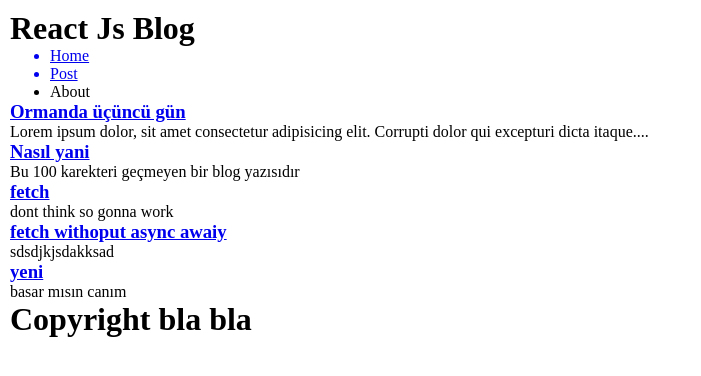
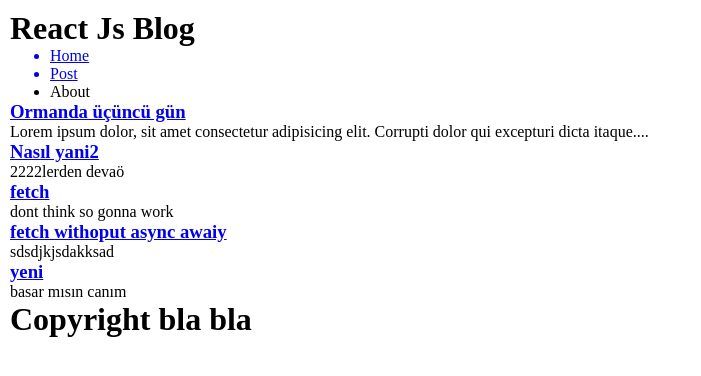
Before and after one commit to mithatsarikaya/reactJsBlog, a React (Vite) app: page / in a window 1280 px wide. Shown: the top 376 px of the page, without its empty margins (0-701 px from the left). Built offline with nearby package versions, Linux system fonts and the light colour scheme; data requests are answered from the project's data file.

Commit message:
updated data from json-server

```diff
--- a/data/db.json
+++ b/data/db.json
@@ -7,8 +7,8 @@
     },
     {
       "id": 4,
-      "title": "Nasıl yani",
-      "text": "Bu 100 karekteri geçmeyen bir blog yazısıdır"
+      "title": "Nasıl yani2",
+      "text": "2222lerden devaö"
     },
     {
       "id": 5,
--- a/src/components/EditPost.jsx
+++ b/src/components/EditPost.jsx
@@ -4,7 +4,7 @@ import { useNavigate, useParams } from "react-router-dom";
 export default function EditPost({ postDatas, setPostDatas }) {
   const { id } = useParams();
   const post = postDatas.find((postData) => postData.id.toString() === id);
-
+  const url = "http://localhost:3500/posts/";
   const [editedPost, setEditedPost] = useState(post);
 
   const navigate = useNavigate();
@@ -23,6 +23,13 @@ export default function EditPost({ postDatas, setPostDatas }) {
         prevPostData.id.toString() === id ? editedPost : prevPostData
       )
     );
+    fetch(`${url}${id}`, {
+      method: "PATCH",
+      headers: {
+        "Content-Type": "application/json",
+      },
+      body: JSON.stringify(editedPost),
+    });
     navigate("/");
   };
 
```
